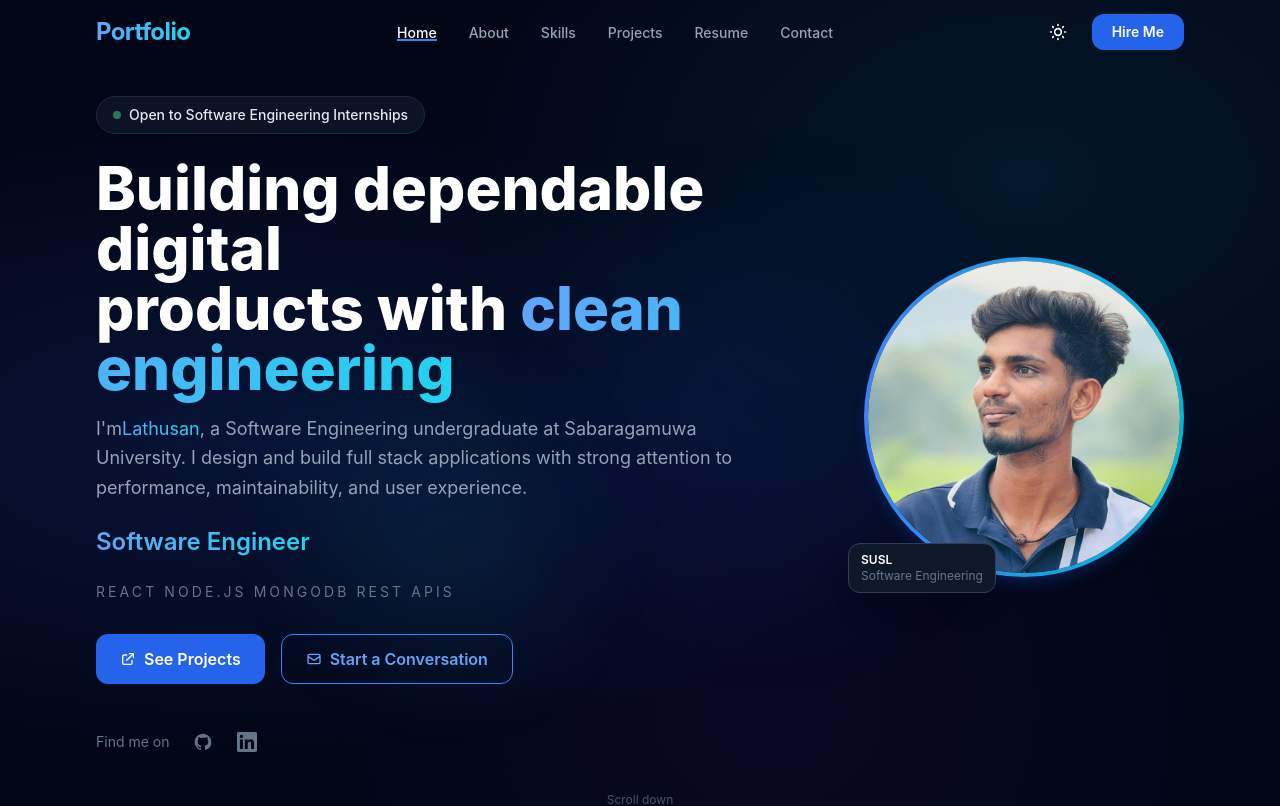
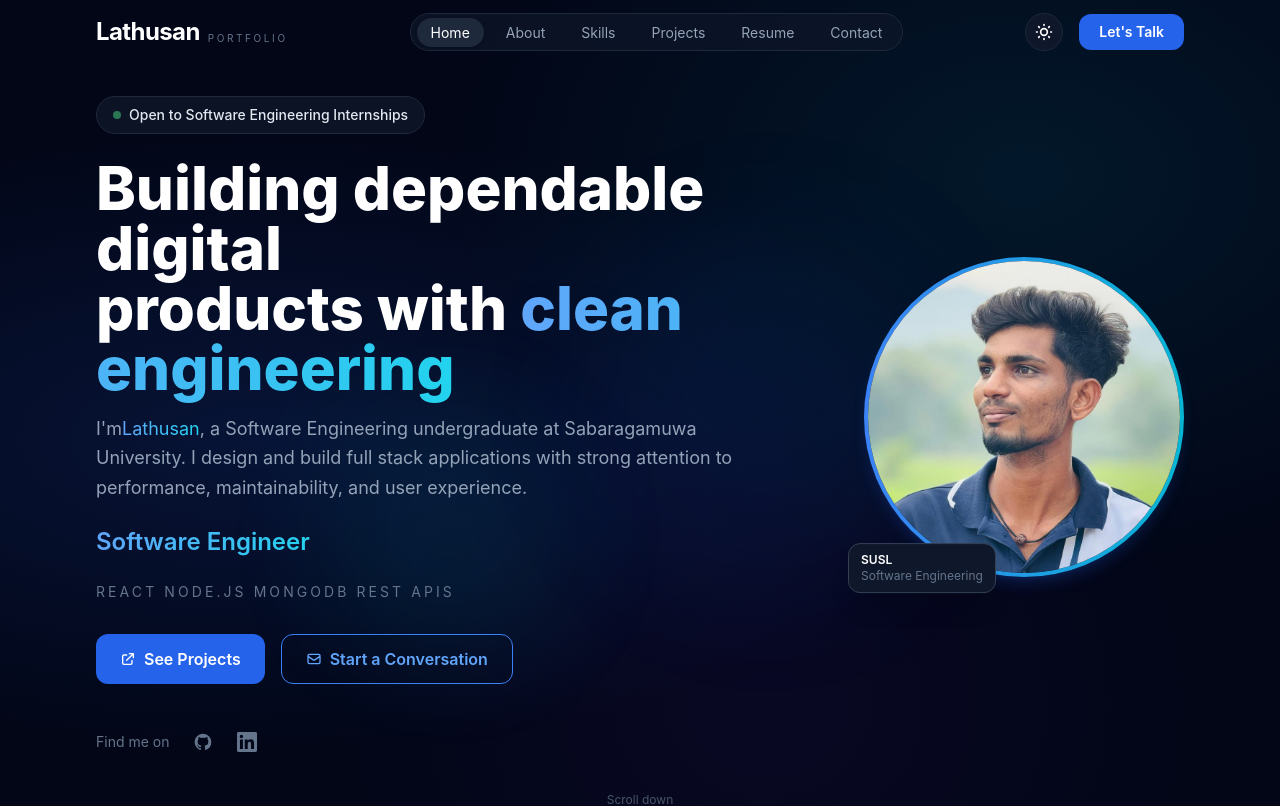
Before and after one commit to SanmuganathanLathusan/My-Portfolio, a React (Vite) app: page / in a window 1280 px wide. Shown: the top 806 px of the page. Built offline with nearby package versions, Linux system fonts and the light colour scheme.

Commit message:
modified src/components/Navbar.jsx file

```diff
--- a/src/components/Navbar.jsx
+++ b/src/components/Navbar.jsx
@@ -39,31 +39,30 @@ export default function Navbar({ scrolled, isDarkMode, toggleTheme }) {
     <header
       className={`fixed top-0 left-0 right-0 z-50 transition-all duration-300 ${
         scrolled
-          ? 'bg-white/95 dark:bg-dark-900/95 backdrop-blur-md border-b border-gray-200 dark:border-dark-800 shadow-xl'
+          ? 'bg-white/85 dark:bg-dark-900/85 backdrop-blur-xl border-b border-gray-200 dark:border-dark-800 shadow-xl'
           : 'bg-transparent'
       }`}
     >
       <nav className="section-container h-16 flex items-center justify-between">
-        {/* Logo */}
         <a
           href="#hero"
           onClick={e => handleNavClick(e, '#hero')}
-          className="text-2xl font-bold tracking-tight text-dark-900 dark:text-white"
+          className="flex items-end gap-2 text-dark-900 dark:text-white"
         >
-          <span className="gradient-text">Portfolio</span>
+          <span className="text-xl md:text-2xl font-bold tracking-tight leading-none">Lathusan</span>
+          <span className="text-[10px] uppercase tracking-[0.26em] text-dark-500 dark:text-dark-400 pb-0.5">Portfolio</span>
         </a>
 
-        {/* Desktop links */}
-        <ul className="hidden md:flex items-center gap-8">
+        <ul className="hidden md:flex items-center gap-2 p-1.5 rounded-full bg-gray-100/80 dark:bg-dark-800/70 border border-gray-200 dark:border-dark-700">
           {navLinks.map(link => (
             <li key={link.href}>
               <a
                 href={link.href}
                 onClick={e => handleNavClick(e, link.href)}
-                className={`nav-link text-sm ${
+                className={`text-sm px-3.5 py-1.5 rounded-full transition-all duration-200 ${
                   activeSection === link.href.slice(1)
-                    ? 'text-primary-600 dark:text-white after:w-full'
-                    : ''
+                    ? 'bg-white dark:bg-dark-700 text-dark-900 dark:text-white shadow'
+                    : 'text-dark-600 dark:text-dark-300 hover:text-dark-900 dark:hover:text-white'
                 }`}
               >
                 {link.label}
@@ -75,7 +74,7 @@ export default function Navbar({ scrolled, isDarkMode, toggleTheme }) {
         <div className="hidden md:flex items-center gap-4 text-dark-800 dark:text-white">
           <button
             onClick={toggleTheme}
-            className="p-2 rounded-full hover:bg-gray-200 dark:hover:bg-dark-800 transition-colors focus:outline-none"
+            className="p-2 rounded-full bg-gray-100 dark:bg-dark-800 border border-gray-200 dark:border-dark-700 hover:bg-gray-200 dark:hover:bg-dark-700 transition-colors focus:outline-none"
             aria-label="Toggle dark mode"
           >
             {isDarkMode ? (
@@ -94,11 +93,10 @@ export default function Navbar({ scrolled, isDarkMode, toggleTheme }) {
             onClick={e => handleNavClick(e, '#contact')}
             className="btn-primary text-sm py-2 px-5"
           >
-            Hire Me
+            Let's Talk
           </a>
         </div>
 
-        {/* Mobile menu controls */}
         <div className="md:hidden flex items-center gap-3">
           <button
             onClick={toggleTheme}
@@ -128,7 +126,6 @@ export default function Navbar({ scrolled, isDarkMode, toggleTheme }) {
         </div>
       </nav>
 
-      {/* Mobile menu */}
       <div
         className={`md:hidden transition-all duration-300 overflow-hidden bg-white/98 dark:bg-dark-900/98 backdrop-blur-md border-b border-gray-200 dark:border-dark-800 shadow-xl ${
           menuOpen ? 'max-h-96 opacity-100' : 'max-h-0 opacity-0'
@@ -154,7 +151,7 @@ export default function Navbar({ scrolled, isDarkMode, toggleTheme }) {
               onClick={e => handleNavClick(e, '#contact')}
               className="btn-primary w-full justify-center"
             >
-              Hire Me
+              Let's Talk
             </a>
           </li>
         </ul>
```
